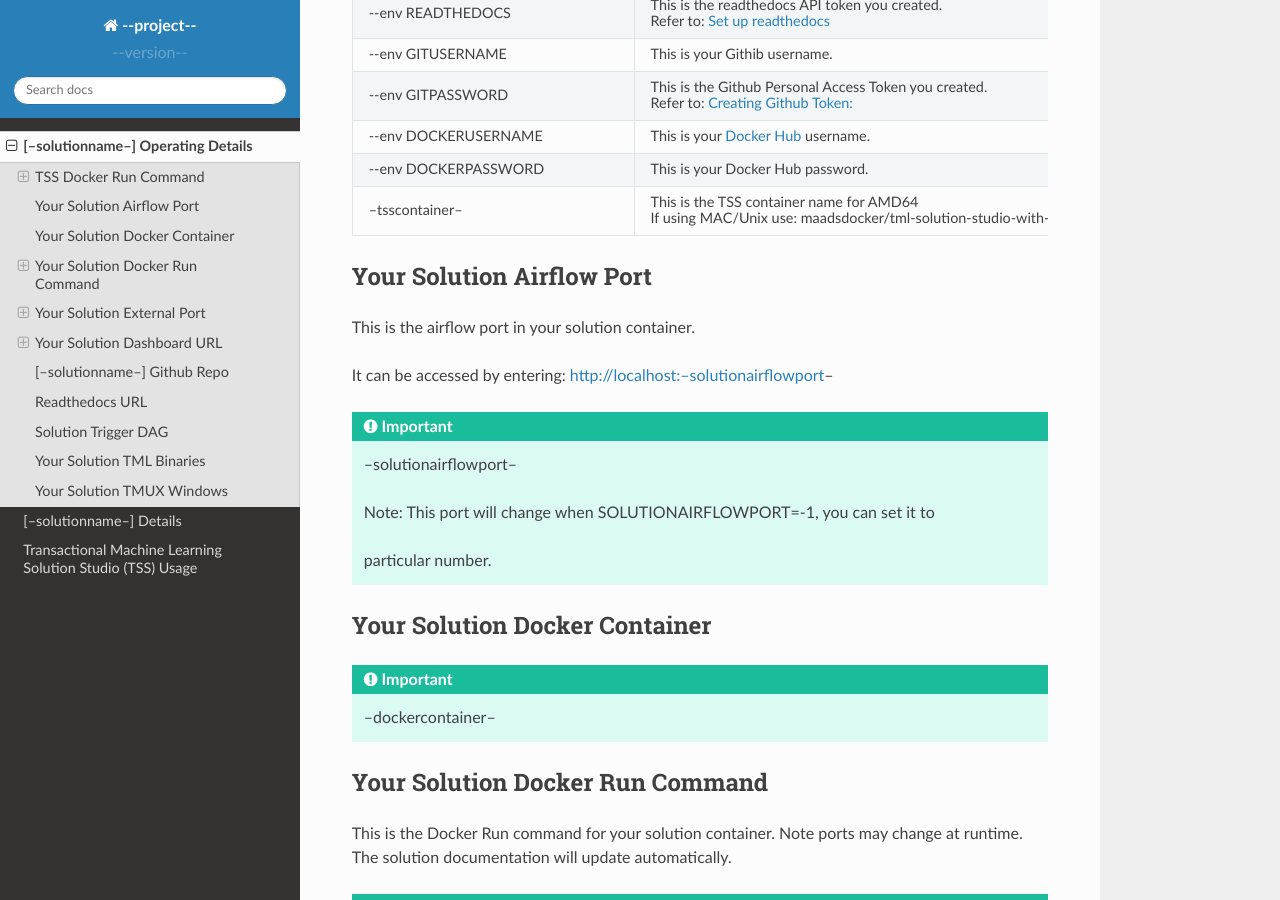
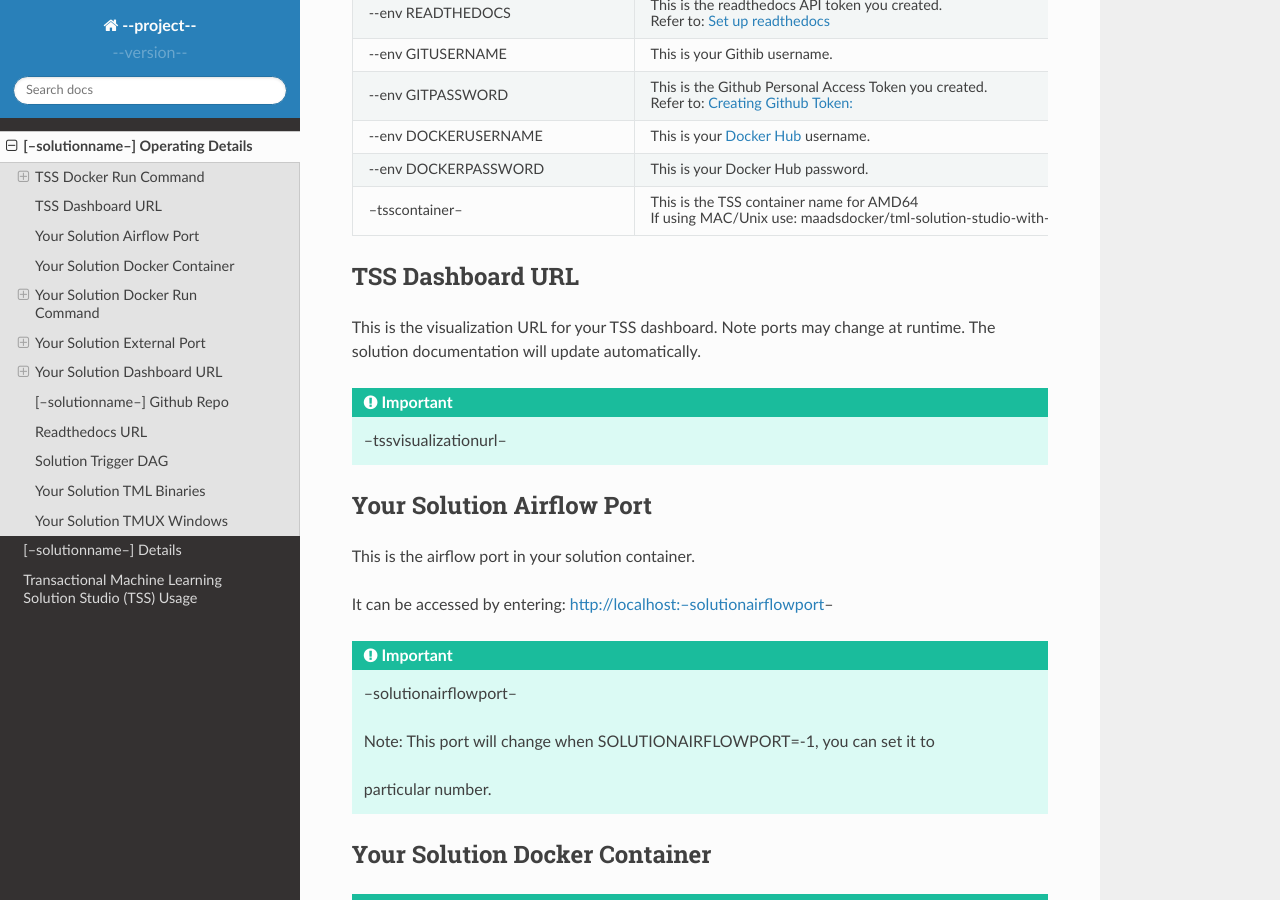
Before and after one commit to vanesalcb06/tssproject2-2b5c, a Sphinx documentation site: the page built from docs/source/operating.rst, in a window 1280 px wide and 900 px high, scrolled down 1618 px. Built offline with Sphinx 7.4.7 and the Read the Docs theme 2.0.0, drawn with Linux system fonts in a browser that asks for light colours.

Commit message:
Update operating.rst

```diff
--- a/docs/source/operating.rst
+++ b/docs/source/operating.rst
@@ -99,6 +99,13 @@ TSS Docker Run Command: Parameter Explanation
      - This is the TSS container name for AMD64
 
        If using MAC/Unix use: maadsdocker/tml-solution-studio-with-airflow-arm64
+
+TSS Dashboard URL
+-----------------------
+This is the visualization URL for your TSS dashboard. Note ports may change at runtime.  The solution documentation will update automatically.
+
+.. important::
+   --tssvisualizationurl--
 
 Your Solution Airflow Port
 --------------------------
```
